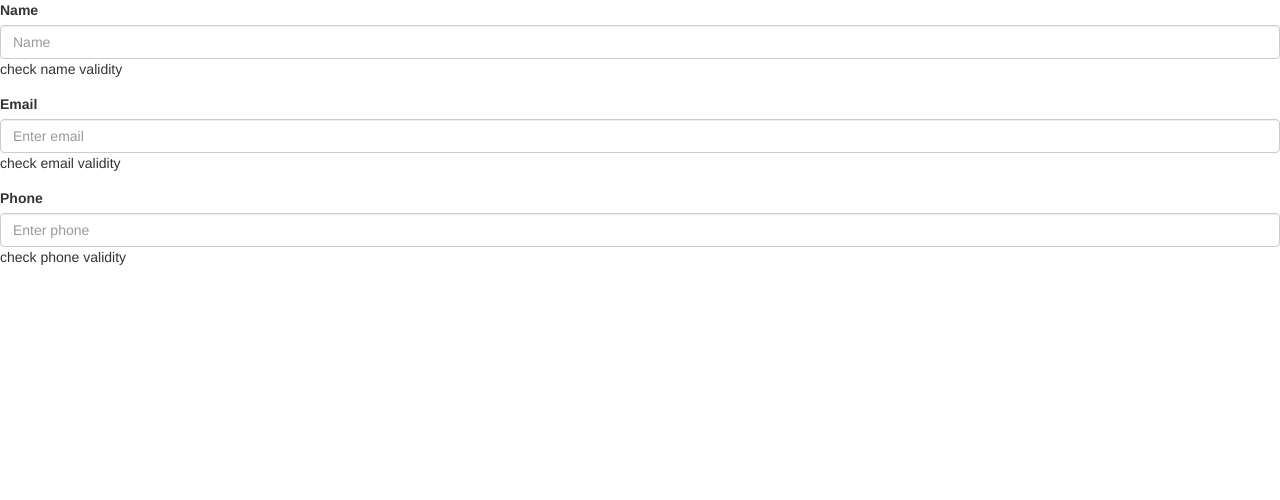
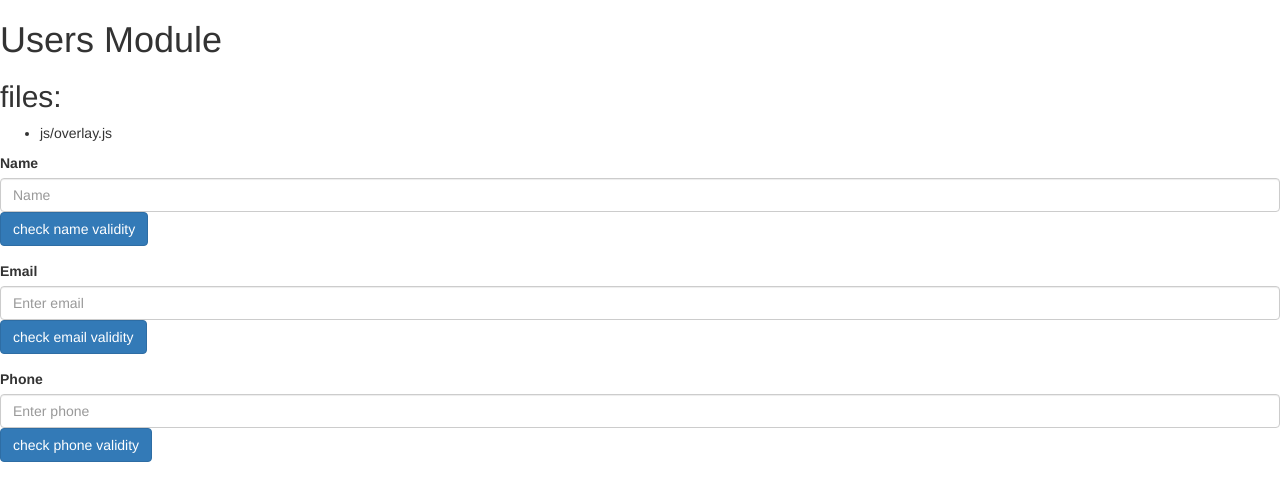
Before and after one commit to stephengardner/Javascript-OOP, a plain HTML site: page user/index.html in a window 1280 px wide. Drawn offline with nearby package versions, Linux system fonts and the light colour scheme.

Commit message:
first commit

```diff
--- a/overlay/css/overlay.css
+++ b/overlay/css/overlay.css
@@ -10,12 +10,10 @@
 .overlay-spinner{
     width:50px;
     height:50px;
-    margin: 0 auto;
+    margin: -25px auto auto -25px;
     position:fixed;
     top:50%;
     left:50%;
-    margin-top:-25px;
-    margin-left:-25px;
     z-index:2;
 }
 
--- a/user/index.html
+++ b/user/index.html
@@ -3,25 +3,32 @@
 <head>
     <link href="//netdna.bootstrapcdn.com/bootstrap/3.1.1/css/bootstrap.min.css" rel="stylesheet">
     <title>User Module</title>
-    <script src="../../js/jQuery-1.9.1.js"></script>
+    <script src="//ajax.googleapis.com/ajax/libs/jquery/1.11.0/jquery.min.js"></script>
     <script src="js/user.js"></script>
 </head>
 <body>
+    <h1>Users Module</h1>
+    <h2>files:</h2>
+    <ul>
+        <li>
+            js/overlay.js
+        </li>
+    </ul>
     <form role="form">
         <div class="form-group">
             <label for="name">Name</label>
             <input type="text" class="form-control" id="name" placeholder="Name">
-            <div onclick="alert(user.isNameValid())">check name validity</div>
+            <div class="btn btn-primary" onclick="alert(user.isNameValid())">check name validity</div>
         </div>
         <div class="form-group">
             <label for="email">Email</label>
             <input type="email" class="form-control" id="email" placeholder="Enter email">
-            <div onclick="alert(user.isEmailValid())">check email validity</div>
+            <div class="btn btn-primary" onclick="alert(user.isEmailValid())">check email validity</div>
         </div>
         <div class="form-group">
             <label for="phone">Phone</label>
             <input type="phone" class="form-control" id="phone" placeholder="Enter phone">
-            <div onclick="alert(user.isPhoneValid())">check phone validity</div>
+            <div class="btn btn-primary" onclick="alert(user.isPhoneValid())">check phone validity</div>
         </div>
     </form>
     <script>
```
Also changed, not shown: overlay/index.html (+1 -1 lines).
